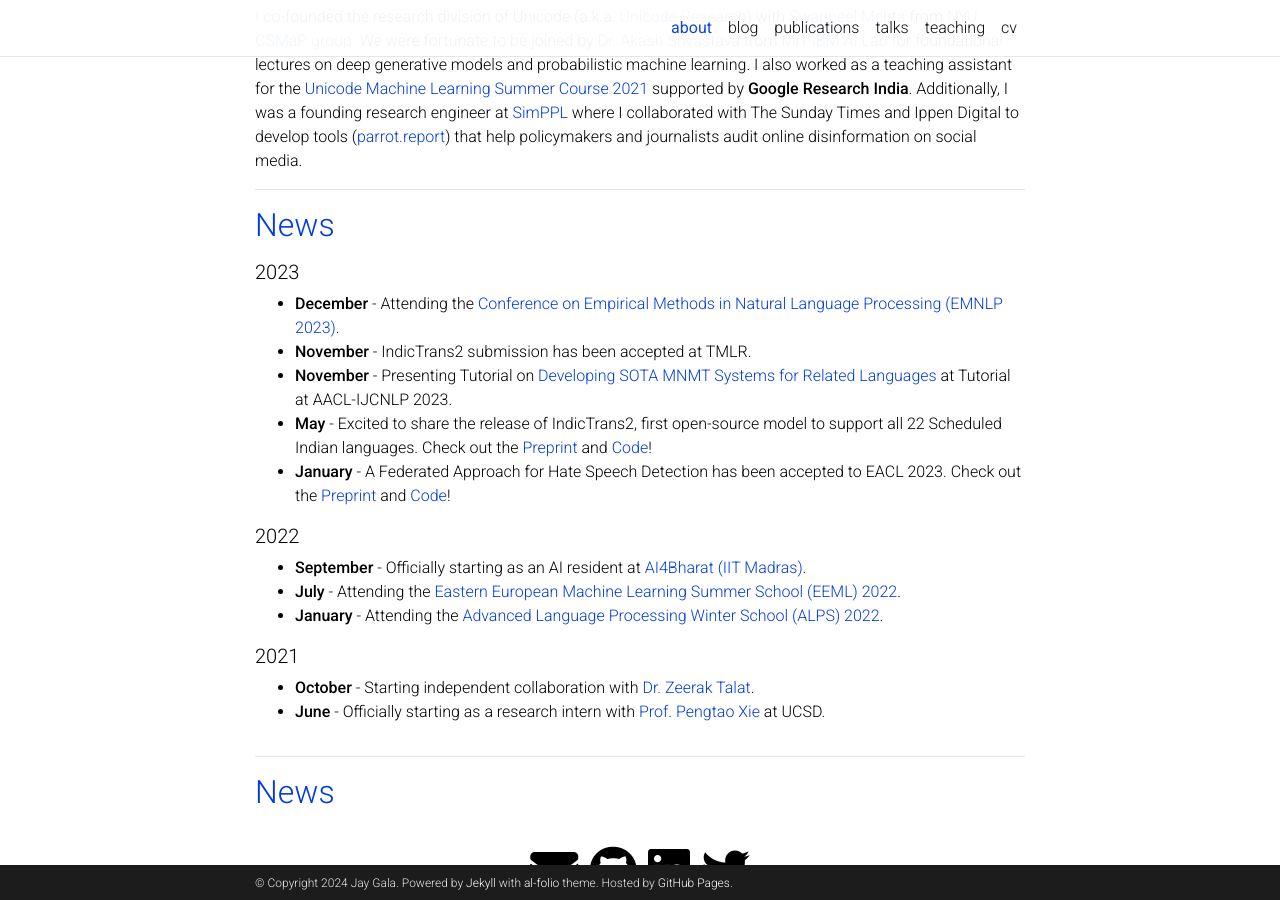
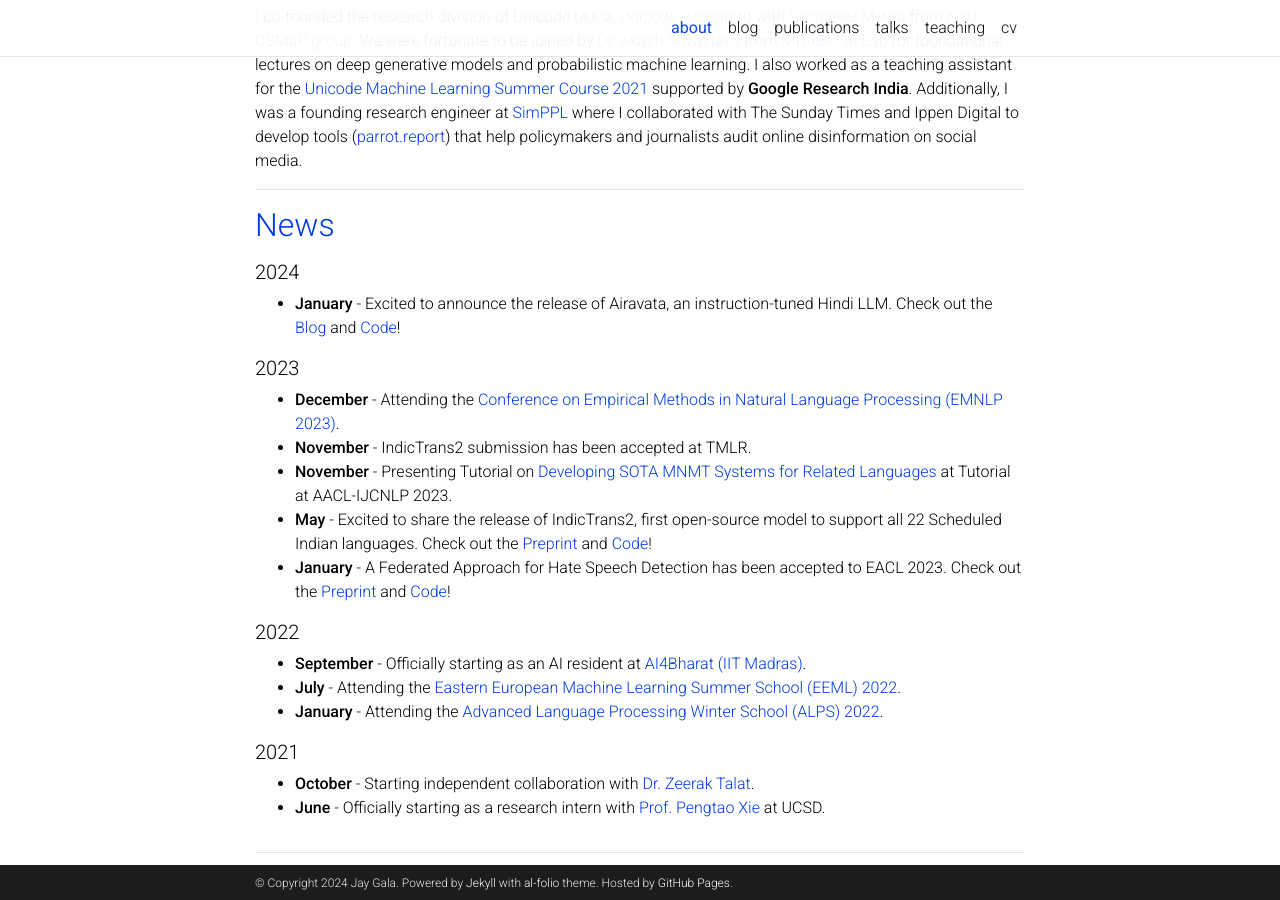
Before and after one commit to prajdabre/prajdabre.github.io, a Jekyll site: the page built from _pages/about.md, in a window 1280 px wide and 900 px high, scrolled down 731 px. Built offline with Jekyll 4.4.1, drawn with Linux system fonts in a browser that asks for light colours; full-size pictures stand in for the smaller copies a plugin makes; comment, search, counter and statistics services are not loaded; a style sheet for code colours, icons or effects is not loaded.

Commit message:
update news

```diff
--- a/_pages/about.md
+++ b/_pages/about.md
@@ -10,9 +10,9 @@
   image_circular: false # crops the image to make it circular
   address: >
 
-news: true  # includes a list of news items
+news: true # includes a list of news items
 selected_papers: false # includes a list of papers marked as "selected={true}"
-social: true  # includes social icons at the bottom of the page
+social: true # includes social icons at the bottom of the page
 ---
 
 Hey, thanks for stopping by! 👋
@@ -30,6 +30,10 @@
 <hr>
 
 <h2 style="color:#003BDE; margin-bottom:0.5em">News</h2>
+
+##### 2024
+
+- **January** - Excited to announce the release of Airavata, an instruction-tuned Hindi LLM. Check out the [Blog](https://ai4bharat.github.io/airavata) and [Code](https://github.com/AI4Bharat/IndicInstruct)!
 
 ##### 2023
 
```
